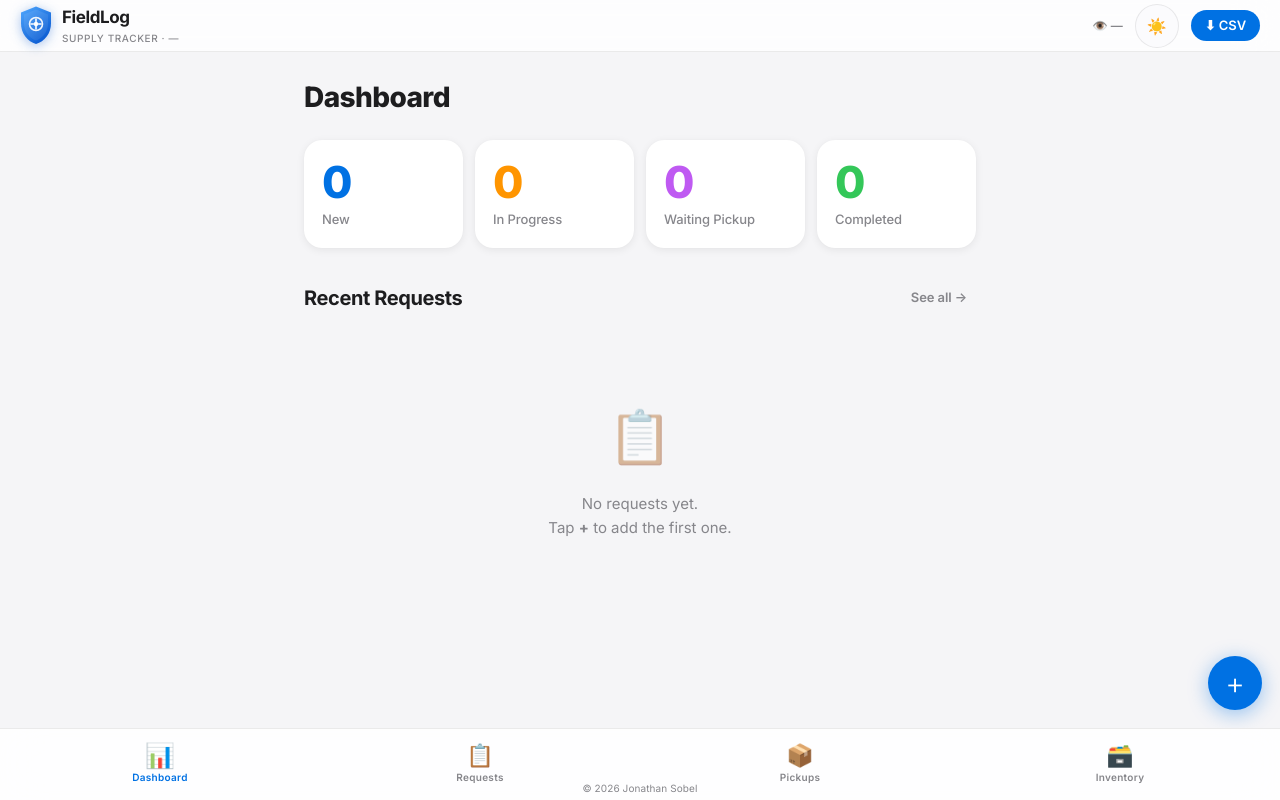
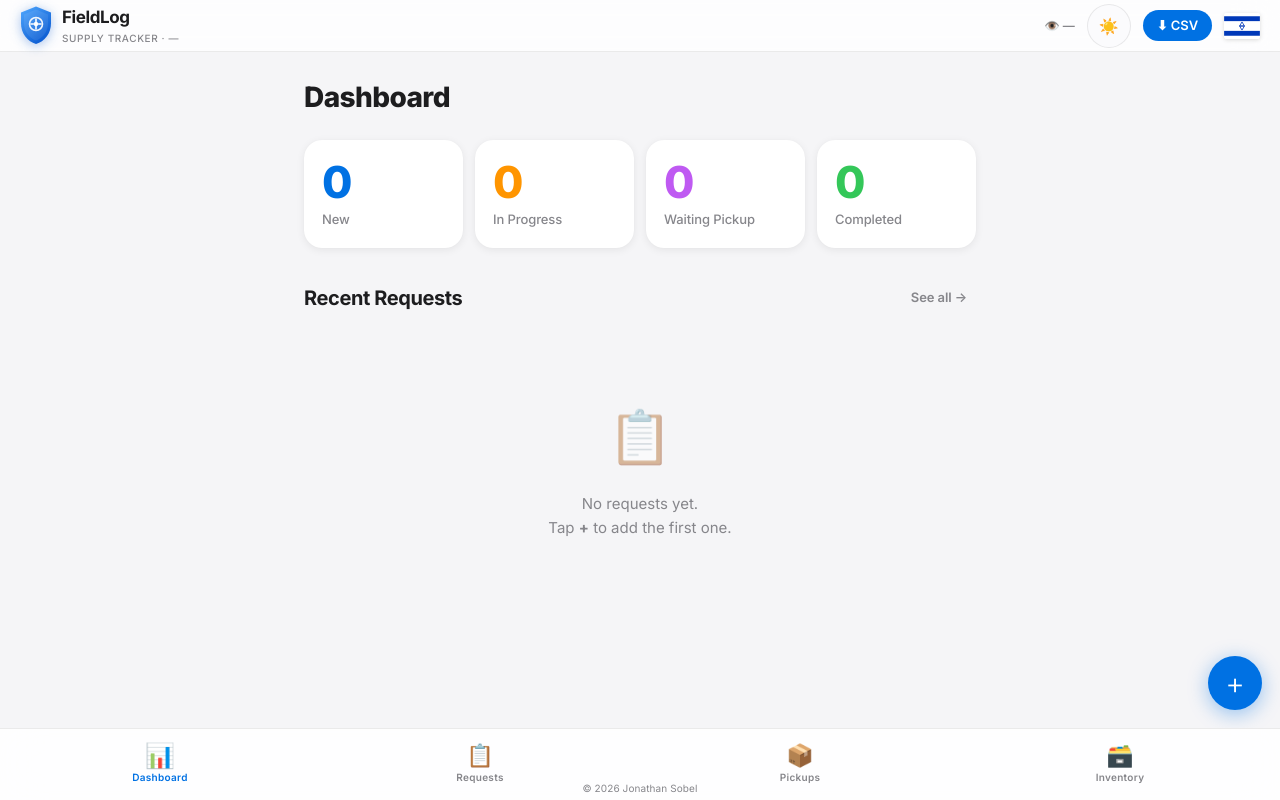
Before and after one commit to JonathanSobel/fieldlog, a website: page public/index.html in a window 1280 px wide. Drawn offline with Linux system fonts and the light colour scheme; no server answers.

Commit message:
feat: add Israeli flag to header (v1.2.1)

```diff
--- a/public/index.html
+++ b/public/index.html
@@ -39,6 +39,13 @@
         <div class="hdr-visits">👁️ <span id="visitCount">—</span></div>
         <button id="themeToggle" class="theme-toggle" title="Toggle dark/light mode" aria-label="Toggle theme">☀️</button>
         <button id="exportBtn" class="hdr-btn" title="Export to CSV">⬇ CSV</button>
+        <svg class="il-flag" viewBox="0 0 220 160" xmlns="http://www.w3.org/2000/svg" aria-label="Israeli Flag">
+          <rect width="220" height="160" fill="white"/>
+          <rect y="20" width="220" height="30" fill="#0038b8"/>
+          <rect y="110" width="220" height="30" fill="#0038b8"/>
+          <polygon points="110,55 125,80 95,80" fill="none" stroke="#0038b8" stroke-width="5"/>
+          <polygon points="110,105 125,80 95,80" fill="none" stroke="#0038b8" stroke-width="5"/>
+        </svg>
       </div>
     </header>
 
--- a/public/style.css
+++ b/public/style.css
@@ -147,6 +147,13 @@ input, textarea, select, button {
   height: 39px;
   flex-shrink: 0;
   filter: drop-shadow(0 2px 6px rgba(0,80,204,.35));
+}
+.il-flag {
+  width: 36px;
+  height: 26px;
+  flex-shrink: 0;
+  border-radius: 3px;
+  box-shadow: 0 1px 4px rgba(0,0,0,.15);
 }
 .app-title {
   font-size: 17px;
```
